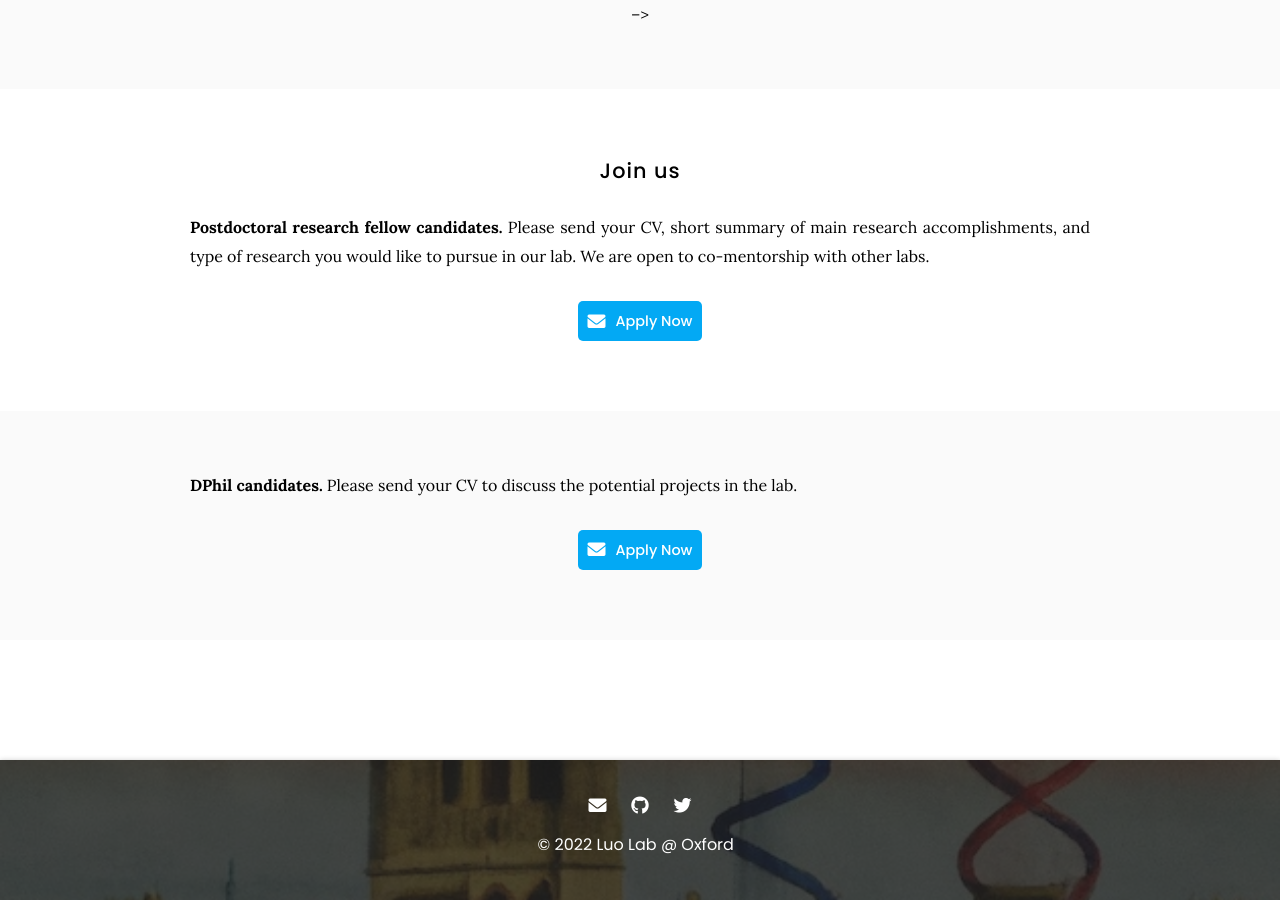
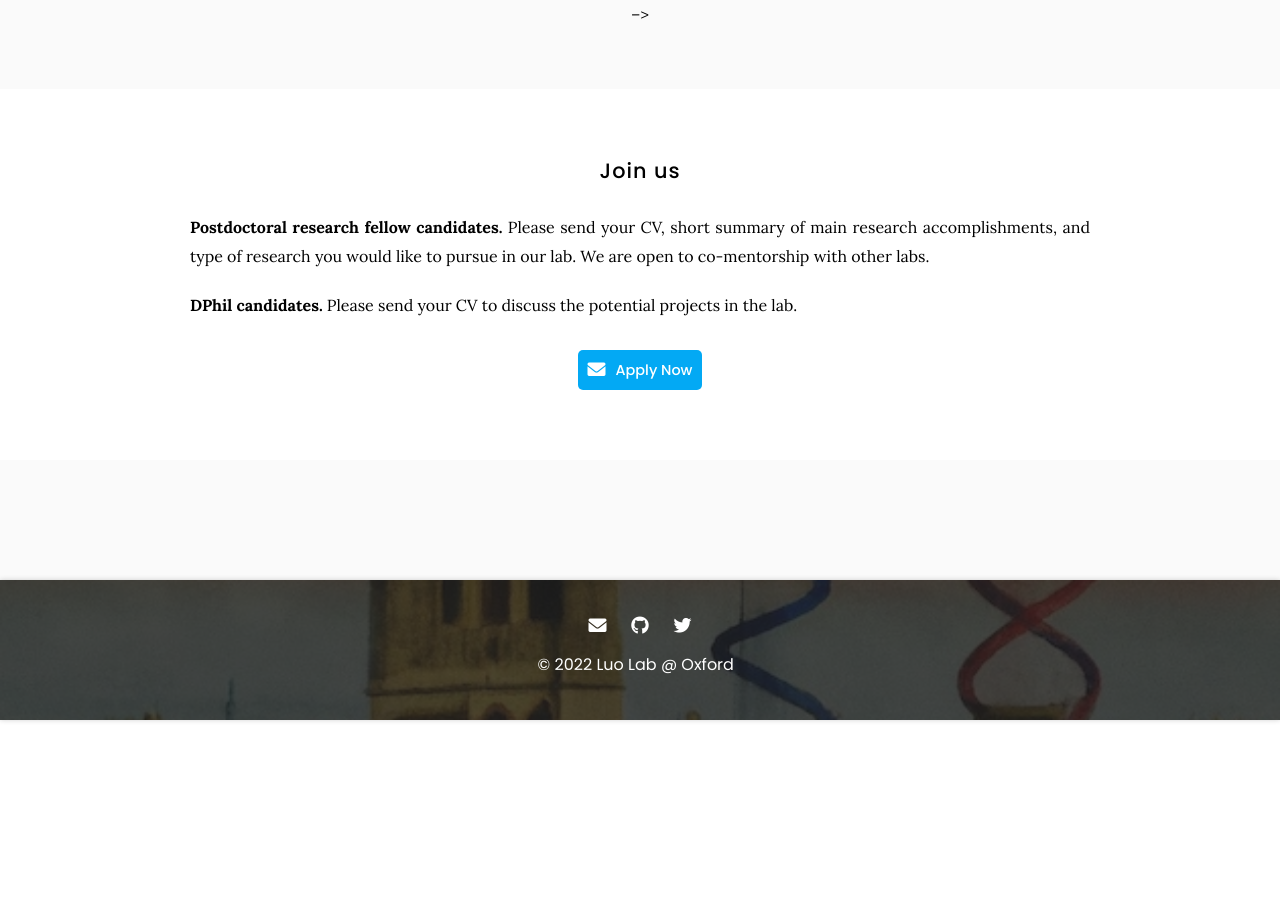
Before and after one commit to yang-luo-lab/yang-luo-lab.github.io, a Jekyll site: the page built from team/index.md, in a window 1280 px wide and 900 px high, scrolled down 790 px. Built offline with Jekyll 4.4.1, drawn with Linux system fonts in a browser that asks for light colours; after the commit the page ends 1510 px from its top, so only the background shows below that.

Commit message:
fixed duplicated application button

```diff
--- a/team/index.md
+++ b/team/index.md
@@ -42,11 +42,9 @@ We are creative, hard-wroking, open and fun!
 ## Join us
 
 **Postdoctoral research fellow candidates.** Please send your CV, short summary of main research accomplishments, and type of research you would like to pursue in our lab. We are open to co-mentorship with other labs.
+<!-- {% include link.html type="email" link="yang.luo@kennedy.ox.ac.uk" text="Apply Now" icon="" style="button" %}
+{:.center} -->
 
-{% include link.html type="email" link="yang.luo@kennedy.ox.ac.uk" text="Apply Now" icon="" style="button" %}
-{:.center}
-
-{% include section.html %}
 
 **DPhil candidates.** Please send your CV to discuss the potential projects in the lab.
 
```
